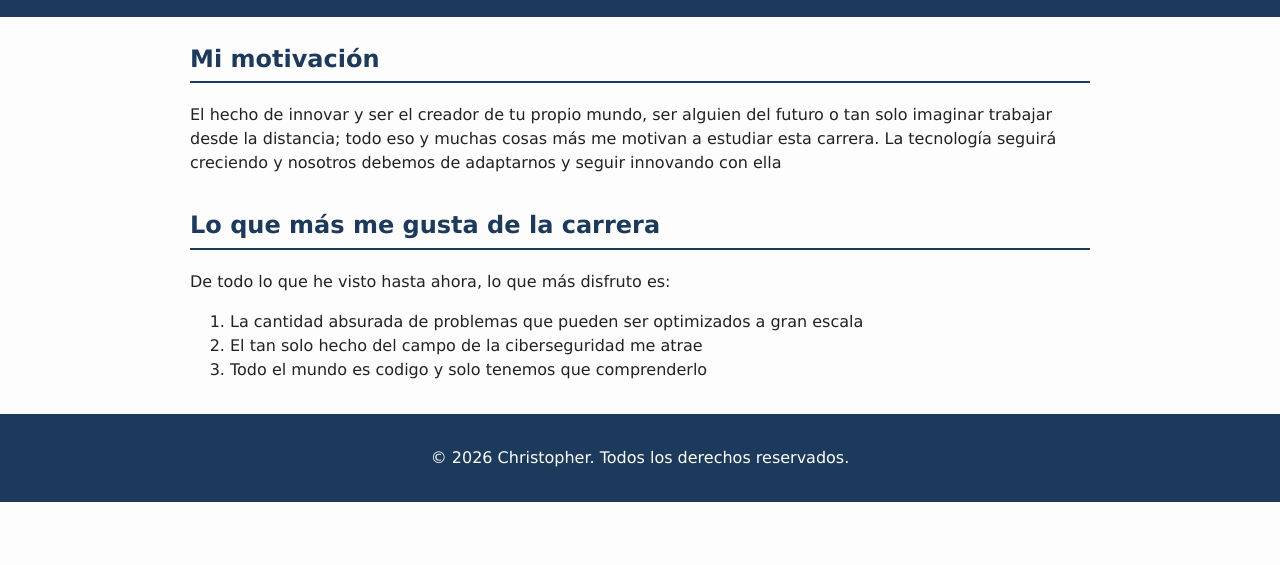
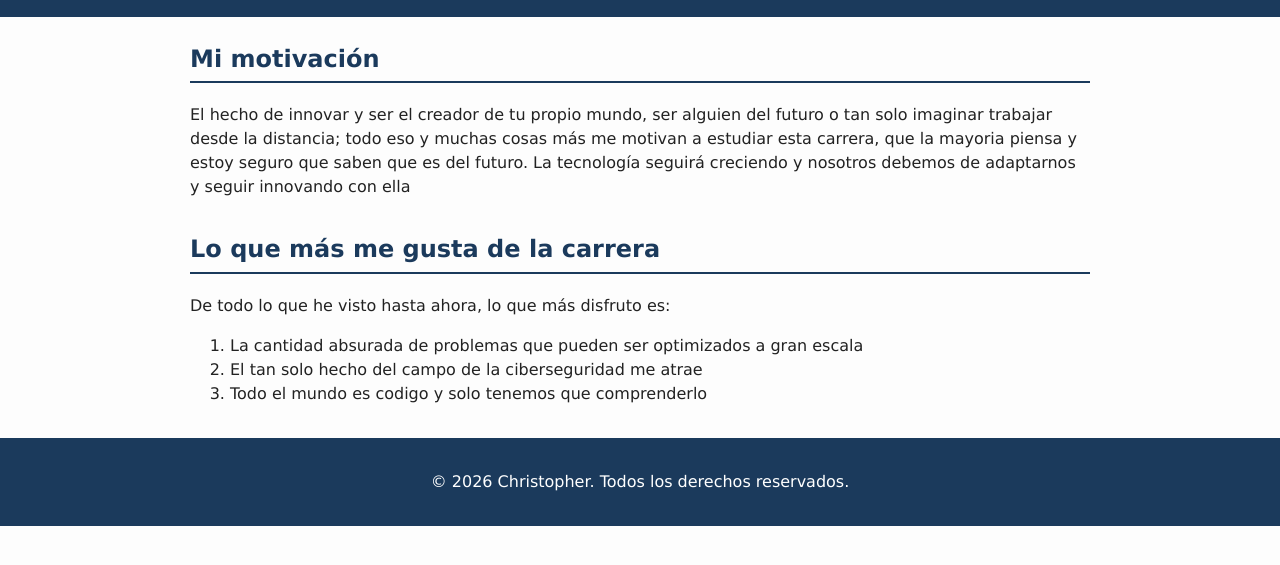
Before and after one commit to Christopher-Vasquez/IDWeb, a plain HTML site: page Lab01/system.html in a window 1280 px wide. Shown: the part 97-662 px from the top of the page. Drawn offline with Linux system fonts and the light colour scheme.

Commit message:
Lab01: agregando system.html

```diff
--- a/Lab01/system.html
+++ b/Lab01/system.html
@@ -26,7 +26,7 @@
       <h2>Mi motivación</h2>
       <p>El hecho de innovar y ser el creador de tu propio mundo,
         ser alguien del futuro o tan solo imaginar trabajar desde la distancia; todo eso y muchas cosas más
-        me motivan a estudiar esta carrera.
+        me motivan a estudiar esta carrera, que la mayoria piensa y estoy seguro que saben que es del futuro.
         La tecnología seguirá creciendo y nosotros debemos de adaptarnos y seguir innovando con ella</p>
     </article>
 
@@ -40,10 +40,8 @@
       </ol>
     </article>
   </main>
-
   <footer>
     <p>&copy; 2026 Christopher. Todos los derechos reservados.</p>
   </footer>
-
 </body>
 </html>
```
